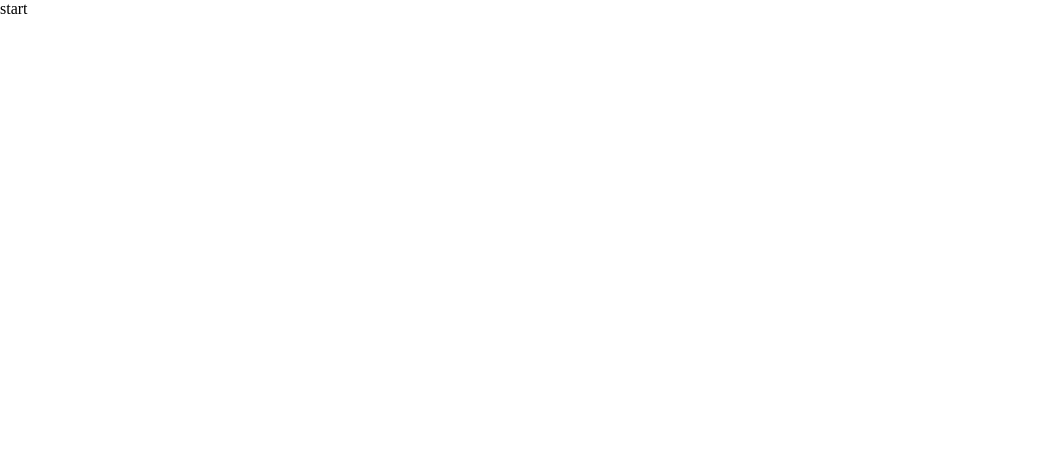
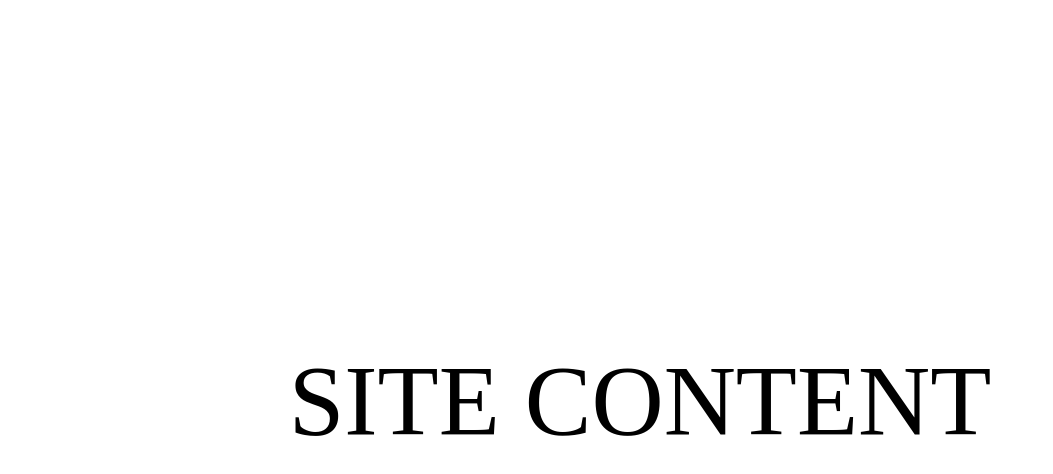
Before and after one commit to freetimezp/usefull-things-277-loading, a plain HTML site: page index.html in a window 1280 px wide. Shown: the whole page, without its empty margins (0-1053 px from the left). Drawn offline with nearby package versions, Linux system fonts and the light colour scheme.

Commit message:
02. usefull-things-277-loading. UI. GSAP animation.

```diff
--- a/assets/css/style.css
+++ b/assets/css/style.css
@@ -9,3 +9,76 @@
 a {
     text-decoration: none;
 }
+
+body {
+    width: 100vw;
+    height: 100vh;
+    overflow: hidden;
+    background-color: #000;
+    overflow: hidden;
+}
+
+h1 {
+    display: block;
+    overflow: hidden;
+}
+
+.loader-wrap {
+    position: absolute;
+    z-index: 10;
+    width: 100%;
+    height: 100vh;
+    display: flex;
+    justify-content: center;
+    align-items: center;
+    overflow: hidden;
+    background: transparent;
+    z-index: 5;
+}
+
+.loader-wrap .circle {
+    position: absolute;
+    top: 50%;
+    left: 50%;
+    transform: translate(-50%, -50%) scale(0);
+    background-color: blue;
+    width: 100vw;
+    height: 100vh;
+    border-radius: 100%;
+    opacity: 0;
+}
+
+.loader-wrap .head span {
+    font-size: 120px;
+    text-transform: uppercase;
+    z-index: 20;
+    color: #e0e0e0;
+    font-weight: lighter;
+}
+
+.container {
+    position: absolute;
+    top: 50%;
+    left: 50%;
+    transform: translate(-50%, -50%) scale(0);
+    border-radius: 100%;
+    display: flex;
+    justify-content: center;
+    align-items: center;
+    width: 100vw;
+    height: 100vh;
+    opacity: 0;
+    background-color: #fff;
+    z-index: 1;
+}
+
+.container span {
+    font-size: 100px;
+    display: inline-block;
+    width: 100%;
+    text-align: center;
+    transform: skewX(30deg) scale(2);
+    text-transform: uppercase;
+    font-weight: lighter;
+    opacity: 0;
+}
--- a/assets/js/main.js
+++ b/assets/js/main.js
@@ -0,0 +1,60 @@
+const tl = gsap.timeline({ defaults: { ease: "power2.out" } });
+
+tl.from(".head h1", {
+    y: 200,
+    skewY: 10,
+    duration: 1,
+})
+    .to(
+        ".head h1",
+        {
+            letterSpacing: "100px",
+            scale: 2,
+            duration: 0.6,
+            opacity: 0,
+        },
+        "+=0.2"
+    )
+    .to(
+        ".circle",
+        {
+            opacity: 1,
+            scale: 2.5,
+            borderRadius: "0%",
+            backgroundColor: "#ffffff",
+            duration: 1.5,
+            ease: "power4.inOut",
+        },
+        "-=0.3"
+    )
+    .to(
+        ".container",
+        {
+            opacity: 1,
+            scale: 1,
+            borderRadius: "0%",
+            duration: 1.2,
+            ease: "power3.out",
+        },
+        "-=1.0"
+    )
+    .to(
+        ".loader-wrap",
+        {
+            opacity: 0,
+            duration: 0.6,
+            ease: "power2.inOut",
+        },
+        "-=0.6"
+    )
+    .set(".loader-wrap", { display: "none" })
+    .to(
+        ".container span",
+        {
+            opacity: 1,
+            transform: "skewX(0deg) scale(1)",
+            duration: 1,
+            ease: "power3.inOut",
+        },
+        "-=0.6"
+    );
--- a/index.html
+++ b/index.html
@@ -1,18 +1,30 @@
 <!DOCTYPE html>
 <html lang="en">
+    <head>
+        <meta charset="UTF-8" />
+        <meta http-equiv="X-UA-Compatible" content="IE=edge" />
+        <meta name="viewport" content="width=device-width, initial-scale=1.0" />
+        <link rel="stylesheet" href="./assets/css/style.css" />
+        <title>Project</title>
+    </head>
 
-<head>
-    <meta charset="UTF-8">
-    <meta http-equiv="X-UA-Compatible" content="IE=edge" />
-    <meta name="viewport" content="width=device-width, initial-scale=1.0">
-    <link rel="stylesheet" href="./assets/css/style.css">
-    <title>Project</title>
-</head>
+    <body>
+        <div class="loader-wrap">
+            <div class="circle"></div>
 
-<body>
-    start
+            <div class="head">
+                <h1><span>Loading</span></h1>
+            </div>
+        </div>
 
-    <script src="./assets/js/main.js"></script>
-</body>
+        <div class="container">
+            <h1>
+                <span>Site content</span>
+            </h1>
+        </div>
 
+        <script src="https://cdnjs.cloudflare.com/ajax/libs/gsap/3.13.0/gsap.min.js"></script>
+
+        <script src="./assets/js/main.js"></script>
+    </body>
 </html>
```
